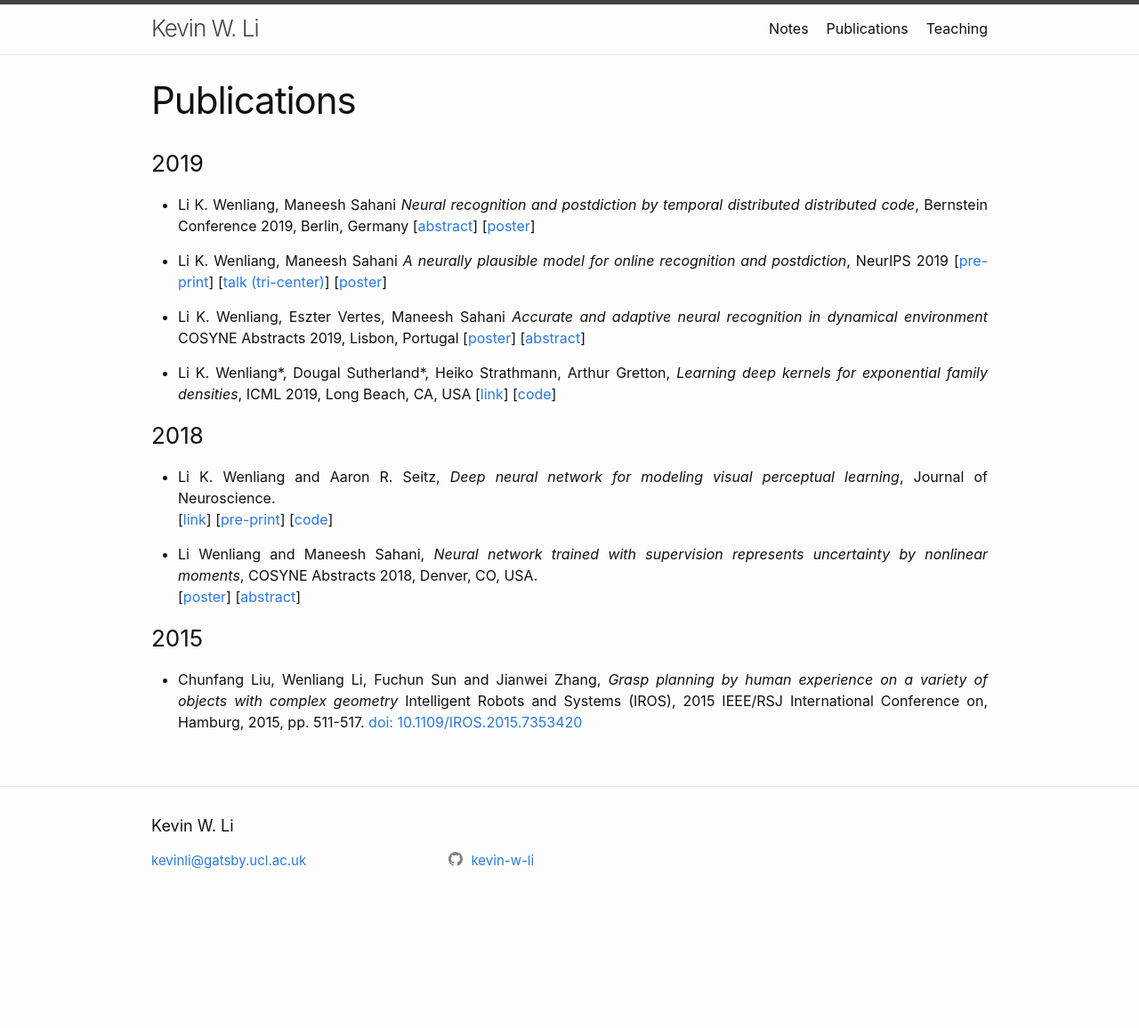
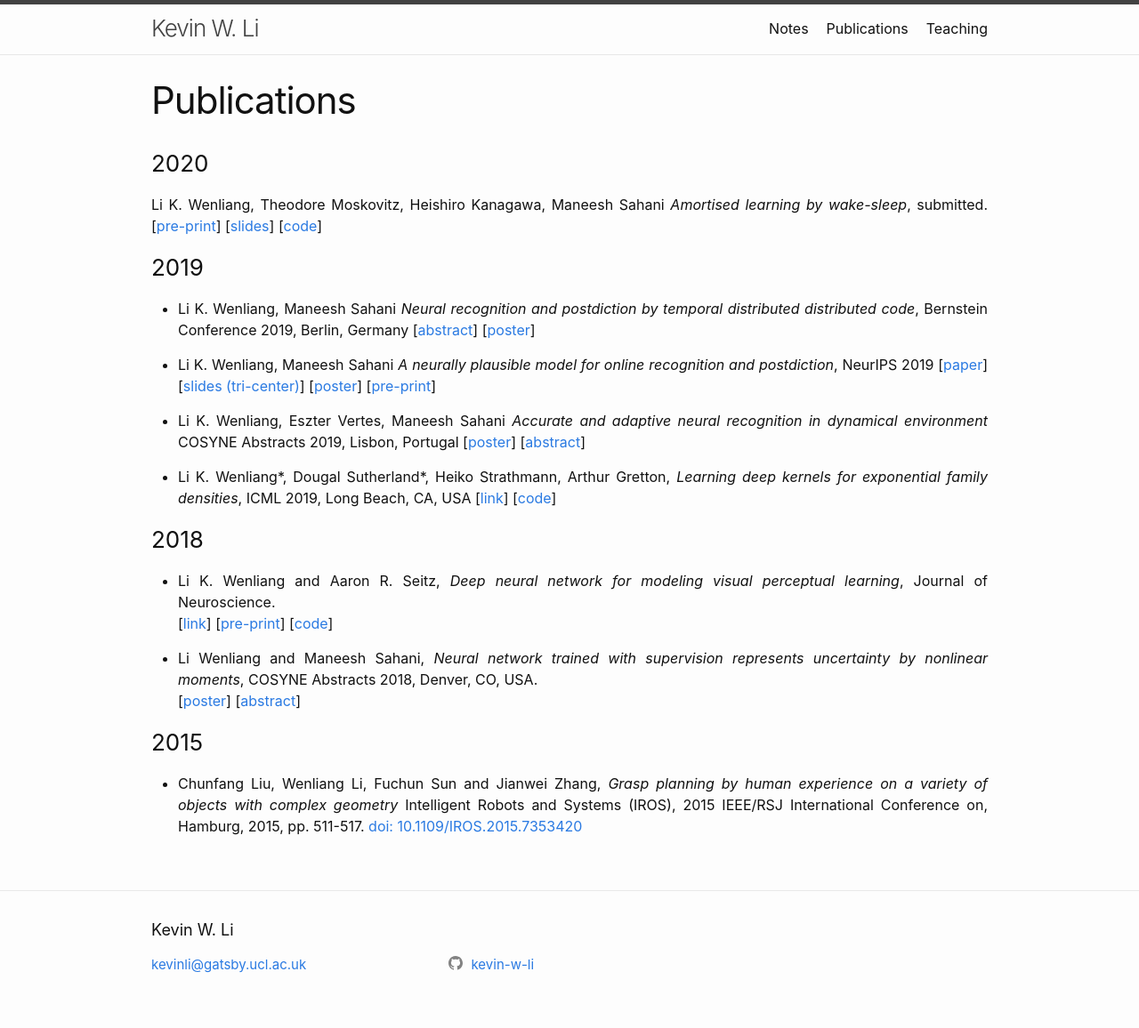
Before and after one commit to kevin-w-li/kevin-w-li.github.io, a Jekyll site: the page built from _pages/publication.md, in a window 1280 px wide. Shown: the whole page at 89% size. Built offline with Jekyll 4.4.1, drawn with Linux system fonts in a browser that asks for light colours; before the commit the page ends 1039 px from its top, so only the background shows below that.

Commit message:
post alws

```diff
--- a/_pages/publication.md
+++ b/_pages/publication.md
@@ -2,6 +2,14 @@
 layout: page
 title: Publications
 ---
+
+### 2020
+Li K. Wenliang, Theodore Moskovitz, Heishiro Kanagawa, Maneesh Sahani *Amortised learning by wake-sleep*,
+submitted.
+[[pre-print]( https://arxiv.org/abs/2002.09737 )]
+[[slides]({{"/pubs/alws_talk.pdf" | absolute_url }})]
+[[code](https://github.com/kevin-w-li/al-ws)]
+
 
 ### 2019
 * Li K. Wenliang, Maneesh Sahani *Neural recognition and postdiction by temporal distributed distributed code*, Bernstein Conference 2019, Berlin, Germany
@@ -9,9 +17,10 @@ title: Publications
 [[poster]({{ "/pubs/ddc_bernstein.pdf" | absolute_url }})]
 
 * Li K. Wenliang, Maneesh Sahani *A neurally plausible model for online recognition and postdiction*, NeurIPS 2019
+[[paper](http://papers.nips.cc/paper/9159-a-neurally-plausible-model-for-online-recognition-and-postdiction-in-a-dynamical-environment)]
+[[slides (tri-center)]({{"/pubs/ddc_postdict_tricentre.pdf" | absolute_url }})]
+[[poster]({{ "/pubs/ddc_neurips19.pdf" | absolute_url }})]
 [[pre-print](https://www.biorxiv.org/content/10.1101/672089v2)]
-[[talk (tri-center)]({{"/pubs/ddc_postdict_tricentre.pdf" | absolute_url }})]
-[[poster]({{ "/pubs/ddc_neurips19.pdf" | absolute_url }})]
 
 * Li K. Wenliang, Eszter Vertes, Maneesh Sahani *Accurate and adaptive neural recognition in dynamical environment* COSYNE Abstracts 2019, Lisbon, Portugal
 [[poster]({{"/pubs/ddc_ssm_poster.pdf" | absolute_url }})]
```
